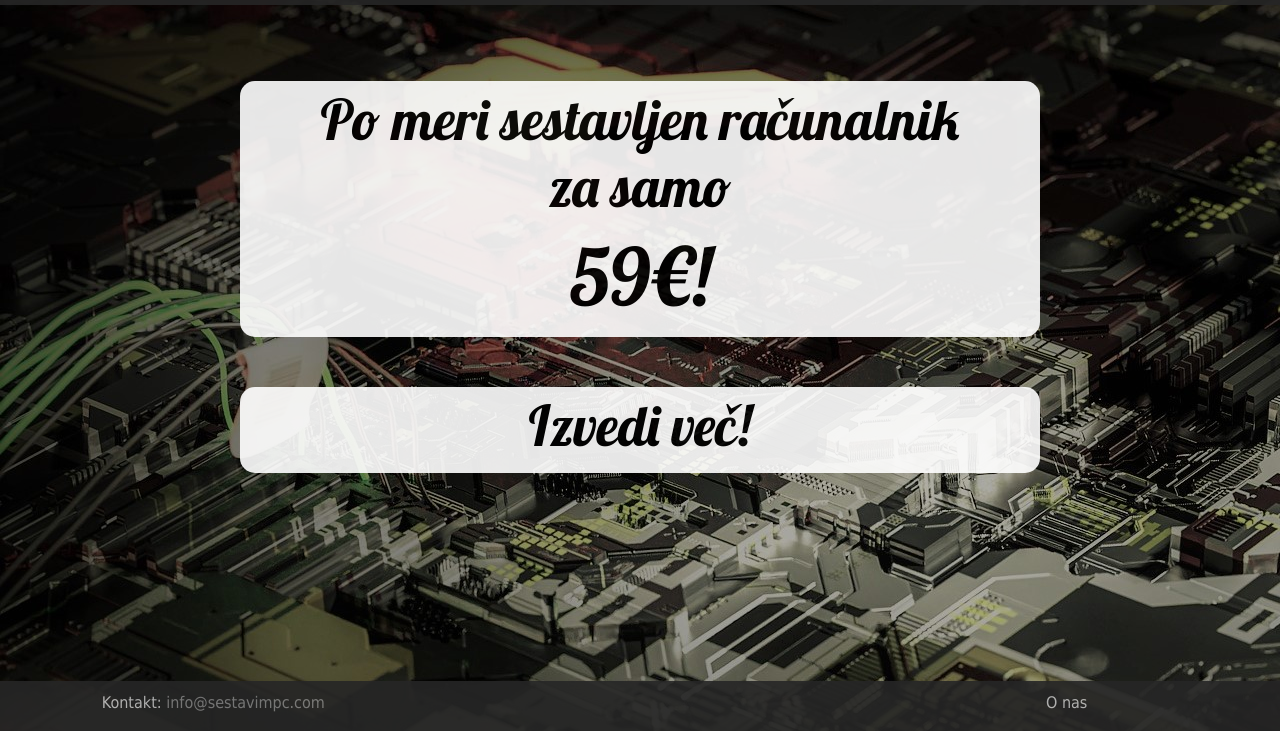
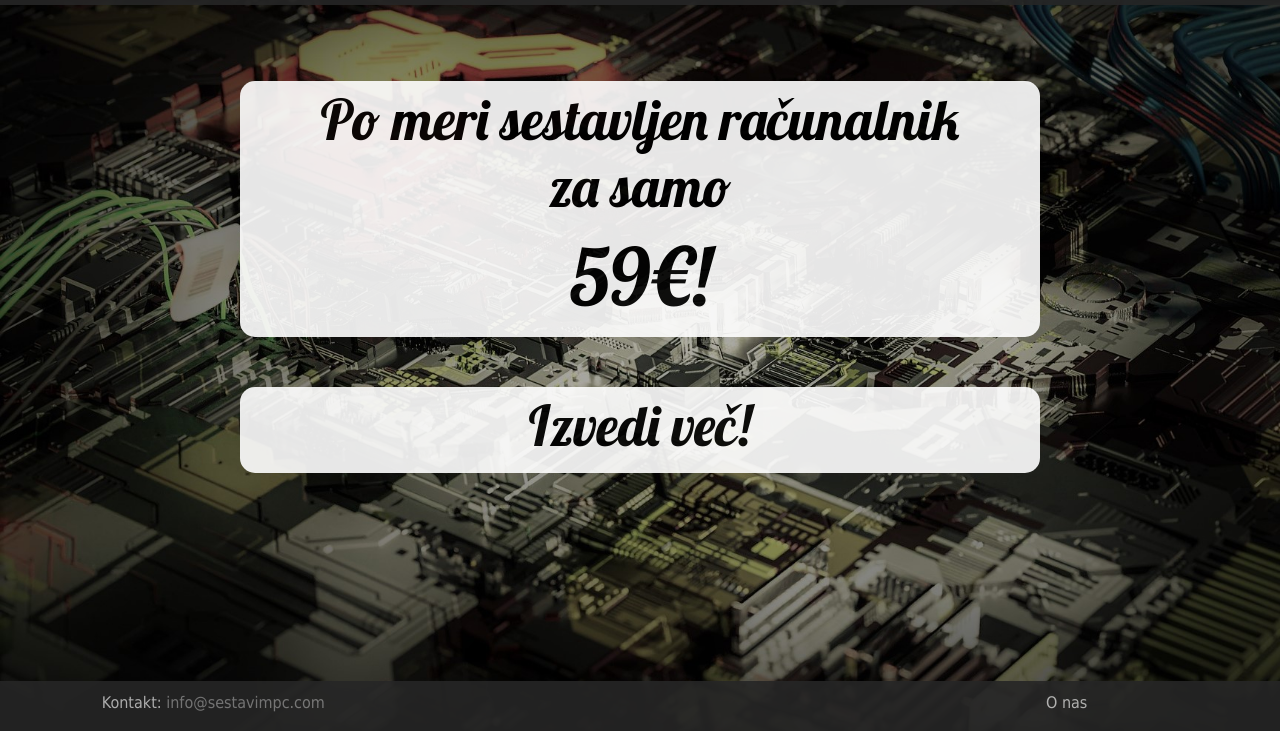
Before and after one commit to MNikl/SestavimPC, a plain HTML site: page index.html in a window 1280 px wide. Shown: the part 69-800 px from the top of the page. Drawn offline with nearby package versions, Linux system fonts and the light colour scheme.

Commit message:
Update style-index.css

```diff
--- a/Style/style-index.css
+++ b/Style/style-index.css
@@ -4,6 +4,9 @@ body, html {
   font-family: Tahoma, Geneva, sans-serif;
   width: 100%;
   background-image: url("../Media/motherboard_v1.jpg");
+  -webkit-background-size: cover;
+   -moz-background-size: cover;
+   background-size: cover;
 }
 /* General navigationbar settings */
 .navbar {
```
